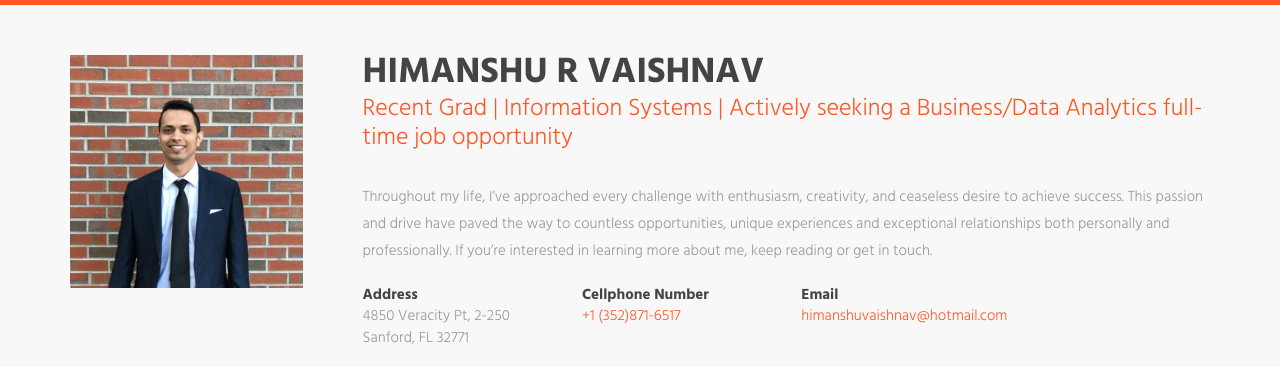
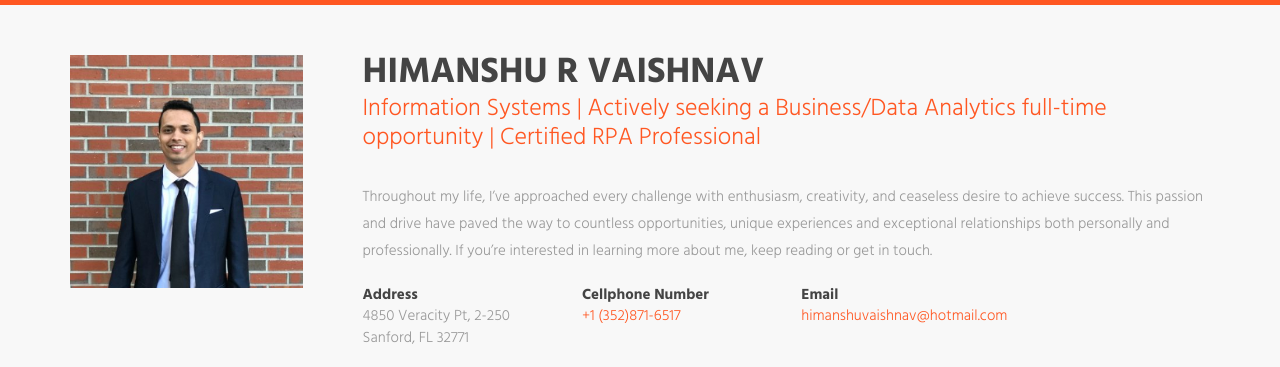
Before and after one commit to himanshuvaishnav/resume, a plain HTML site: page index.html in a window 1280 px wide. Shown: the top 367 px of the page. Drawn offline with Linux system fonts and the light colour scheme.

Commit message:
update bio

```diff
--- a/index.html
+++ b/index.html
@@ -53,7 +53,7 @@
             <div class="col-md-9">
                 <div class="name-wrapper">
                     <h1 class="name">Himanshu R Vaishnav</h1>
-                    <span>Recent Grad | Information Systems | Actively seeking a Business/Data Analytics full-time job opportunity</span>
+                    <span>Information Systems | Actively seeking a Business/Data Analytics full-time opportunity | Certified RPA Professional</span>
                 </div>
                 <p>
                     Throughout my life, I’ve approached every challenge with enthusiasm, creativity, and ceaseless desire to achieve success.
```
